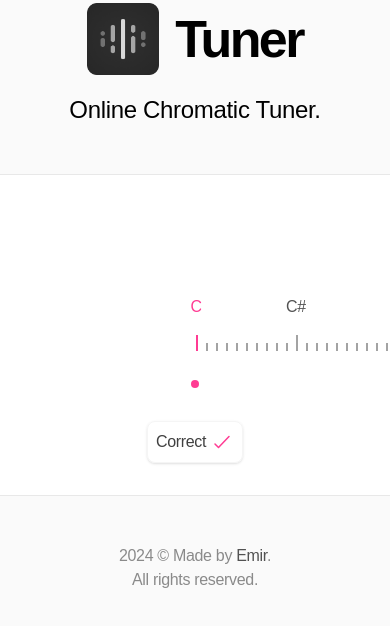
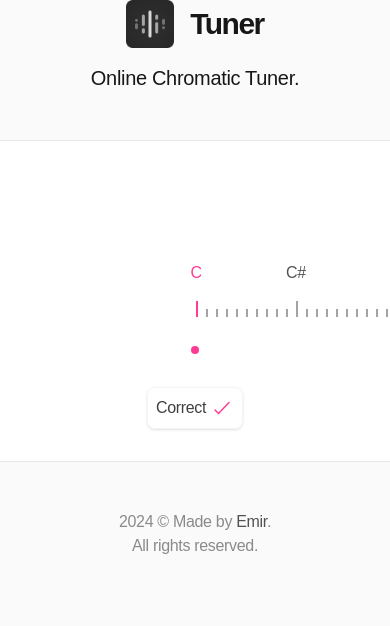
Before and after one commit to emirulucay/tuner-app, a Next.js app: page / in a window 390 px wide. Shown: the top 626 px of the page. Built offline with nearby package versions, Linux system fonts and the light colour scheme; no server answers.

Commit message:
fix: mobile text sizes

```diff
--- a/app/page.tsx
+++ b/app/page.tsx
@@ -139,8 +139,8 @@ export default function Home() {
   return (
     <div className="w-full min-h-screen bg-[#fafafa] flex items-center lg:py-32 md:py-16 sm:py-8 flex-col select-none">
       <div className="flex flex-col gap-4 items-center">
-        <motion.h1 initial={{x: -5, opacity: 0}} animate={{opacity: 1, x:0, transition: { duration: .25}}}  className="flex gap-4 items-center text-black justify-center text-[52px] font-bold tracking-tighter"><NextImage alt="Tuner App Logo" src="/tunerLogo.png" width={72} height={72} quality={100} priority />Tuner</motion.h1>
-        <motion.p initial={{x: -10, opacity: 0}} animate={{opacity: 1, x:0, transition: { duration: .25, delay: 0.2}}} className="text-2xl text-black">Online Chromatic Tuner.</motion.p>
+        <motion.h1 initial={{x: -5, opacity: 0}} animate={{opacity: 1, x:0, transition: { duration: .25}}}  className="flex gap-4 items-center text-neutral-900 justify-center text-3xl lg:text-5xl font-bold tracking-tighter "><div className="lg:w-16 lg:h-16 w-12 h-12 relative"><NextImage alt="Tuner App Logo" src="/tunerLogo.png" className="lg:w-16 lg:h-16 w-12 h-12" fill quality={100} priority /></div>Tuner</motion.h1>
+        <motion.p initial={{x: -10, opacity: 0}} animate={{opacity: 1, x:0, transition: { duration: .25, delay: 0.2}}} className="text-xl lg:text-2xl text-neutral-900">Online Chromatic Tuner.</motion.p>
       </div>
       <motion.div initial={{x: -15, opacity: 0}} animate={{opacity: 1, x:0, transition: { duration: .7, delay: 0.6}}} className="mt-12">
         <TunerArea order={order} centsOff={centsOff} selected={selected} notes={notes} />
```
